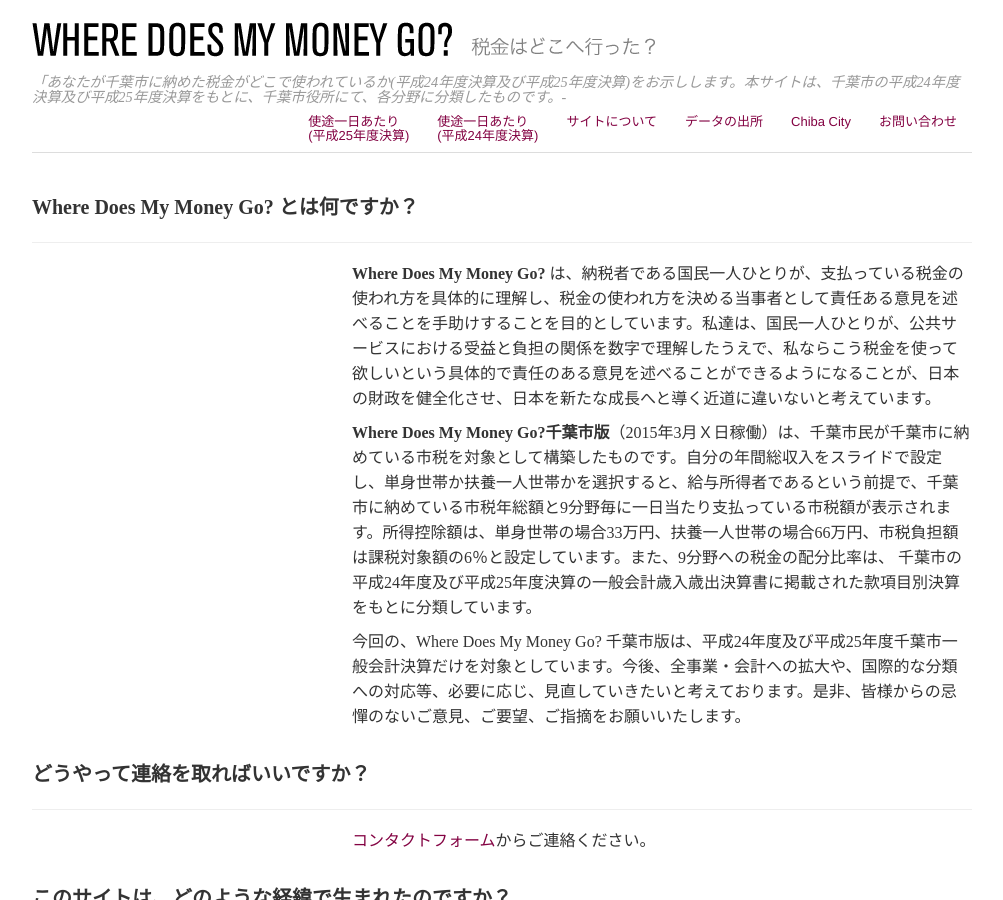
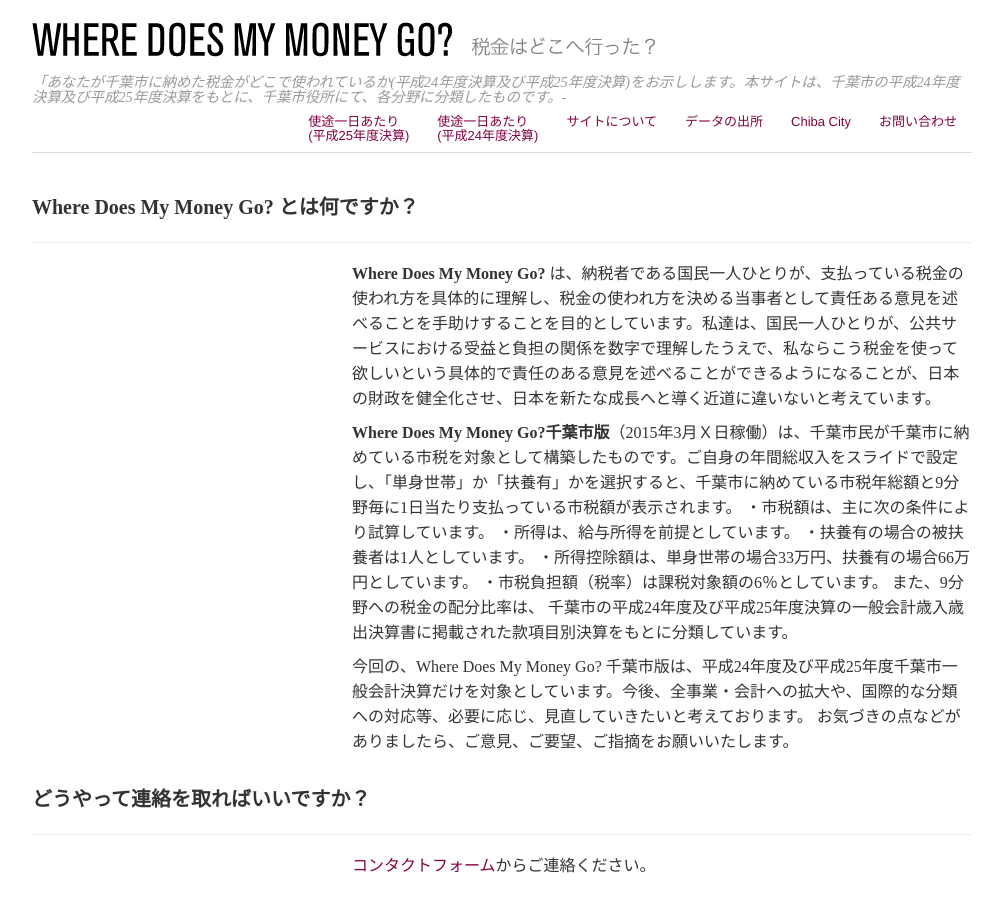
Before and after one commit to OpenChiba2/OpenChiba2.github.io, a Jekyll site: the page built from about.html, in a window 1280 px wide and 900 px high. Shown: the whole window, without its empty margins (138-1141 px from the left). Built offline with Jekyll 4.4.1, drawn with Linux system fonts in a browser that asks for light colours; nearby versions of some CDN libraries.

Commit message:
Update about.html

```diff
--- a/about.html
+++ b/about.html
@@ -9,9 +9,16 @@ title: About
   <div class="span8 offset4">
     <p><strong>Where Does My Money Go?</strong> は、納税者である国民一人ひとりが、支払っている税金の使われ方を具体的に理解し、税金の使われ方を決める当事者として責任ある意見を述べることを手助けすることを目的としています。私達は、国民一人ひとりが、公共サービスにおける受益と負担の関係を数字で理解したうえで、私ならこう税金を使って欲しいという具体的で責任のある意見を述べることができるようになることが、日本の財政を健全化させ、日本を新たな成長へと導く近道に違いないと考えています。</p>
 
-    <p><strong>Where Does My Money Go?千葉市版</strong>（2015年3月Ｘ日稼働）は、千葉市民が千葉市に納めている市税を対象として構築したものです。自分の年間総収入をスライドで設定し、単身世帯か扶養一人世帯かを選択すると、給与所得者であるという前提で、千葉市に納めている市税年総額と9分野毎に一日当たり支払っている市税額が表示されます。所得控除額は、単身世帯の場合33万円、扶養一人世帯の場合66万円、市税負担額は課税対象額の6％と設定しています。また、9分野への税金の配分比率は、 千葉市の平成24年度及び平成25年度決算の一般会計歳入歳出決算書に掲載された款項目別決算をもとに分類しています。</p>
+    <p><strong>Where Does My Money Go?千葉市版</strong>（2015年3月Ｘ日稼働）は、千葉市民が千葉市に納めている市税を対象として構築したものです。ご自身の年間総収入をスライドで設定し、「単身世帯」か「扶養有」かを選択すると、千葉市に納めている市税年総額と9分野毎に1日当たり支払っている市税額が表示されます。
+・市税額は、主に次の条件により試算しています。
+・所得は、給与所得を前提としています。
+・扶養有の場合の被扶養者は1人としています。
+・所得控除額は、単身世帯の場合33万円、扶養有の場合66万円としています。
+・市税負担額（税率）は課税対象額の6％としています。
+また、9分野への税金の配分比率は、 千葉市の平成24年度及び平成25年度決算の一般会計歳入歳出決算書に掲載された款項目別決算をもとに分類しています。</p>
 
-    <p>今回の、Where Does My Money Go? 千葉市版は、平成24年度及び平成25年度千葉市一般会計決算だけを対象としています。今後、<!--利用者の皆さんや日本政府や全国の自治体の皆さんのご意見、ご要望を踏まえて、-->全事業・会計への拡大や、<!--したり、市債発行額・償還額を含めたり、都道府県税や国税を含めたりなど、ニーズに応じて、-->国際的な分類への対応等、<!--どんどん成長させて行きたい-->必要に応じ、見直していきたいと考えております。是非、皆様からの忌憚のないご意見、ご要望、ご指摘をお願いいたします。</p>
+    <p>今回の、Where Does My Money Go? 千葉市版は、平成24年度及び平成25年度千葉市一般会計決算だけを対象としています。今後、<!--利用者の皆さんや日本政府や全国の自治体の皆さんのご意見、ご要望を踏まえて、-->全事業・会計への拡大や、<!--したり、市債発行額・償還額を含めたり、都道府県税や国税を含めたりなど、ニーズに応じて、-->国際的な分類への対応等、<!--どんどん成長させて行きたい-->必要に応じ、見直していきたいと考えております。
+お気づきの点などがありましたら、ご意見、ご要望、ご指摘をお願いいたします。</p>
 
    <!-- <p>なお、このサイトは、2013年2月23日 Chiba Open Data Day 2013 - こどもNo.1千葉 - における「税金はどこへ行った？」グループの参加者が協力して構築したサイト<a href="http://chiba.spending.jp/" target="_blank">Where Does My Money Go? for Chiba -</a> をもとに、千葉市役所でデータを更新し、分類を見直して作成しています。</p>-->
   </div>
```
